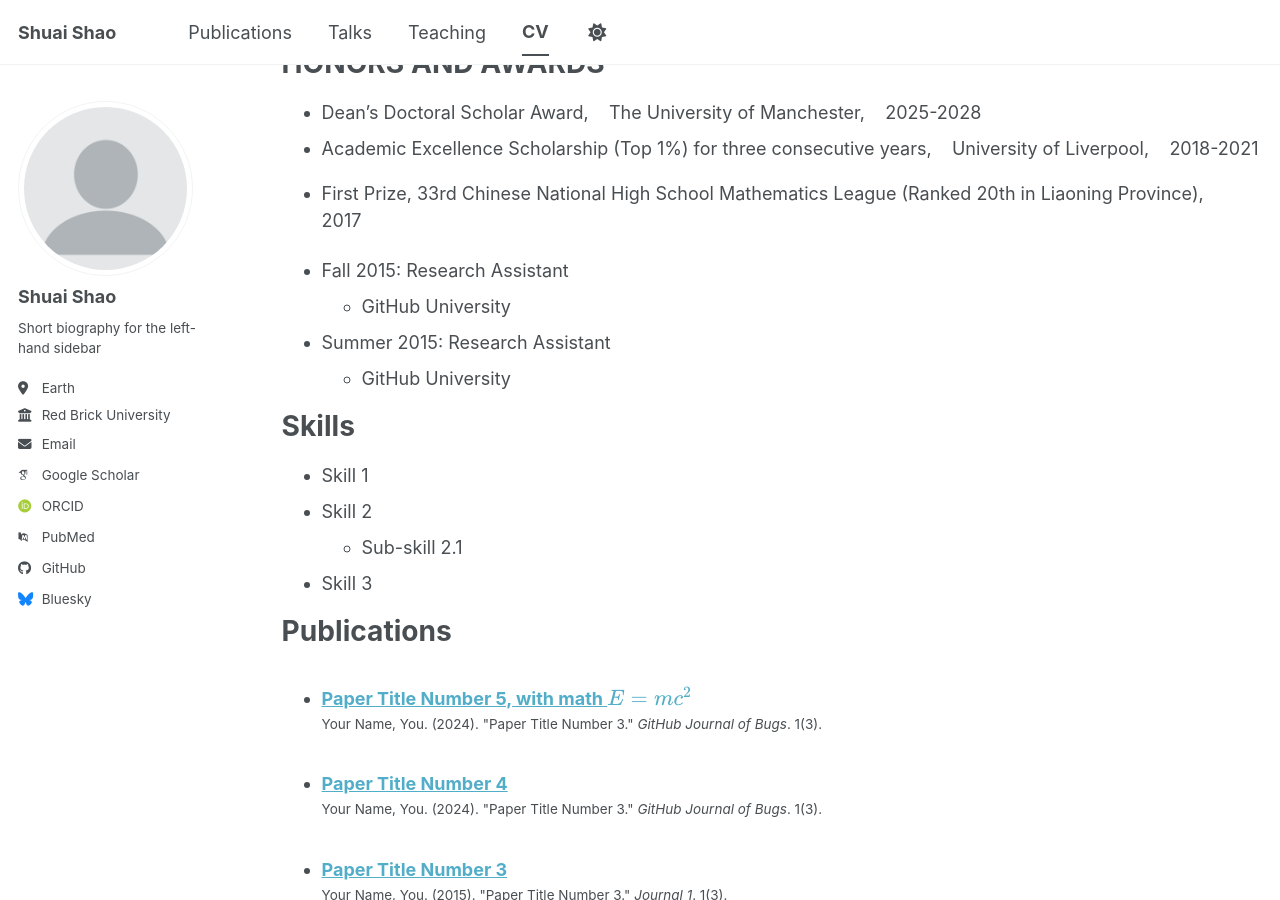
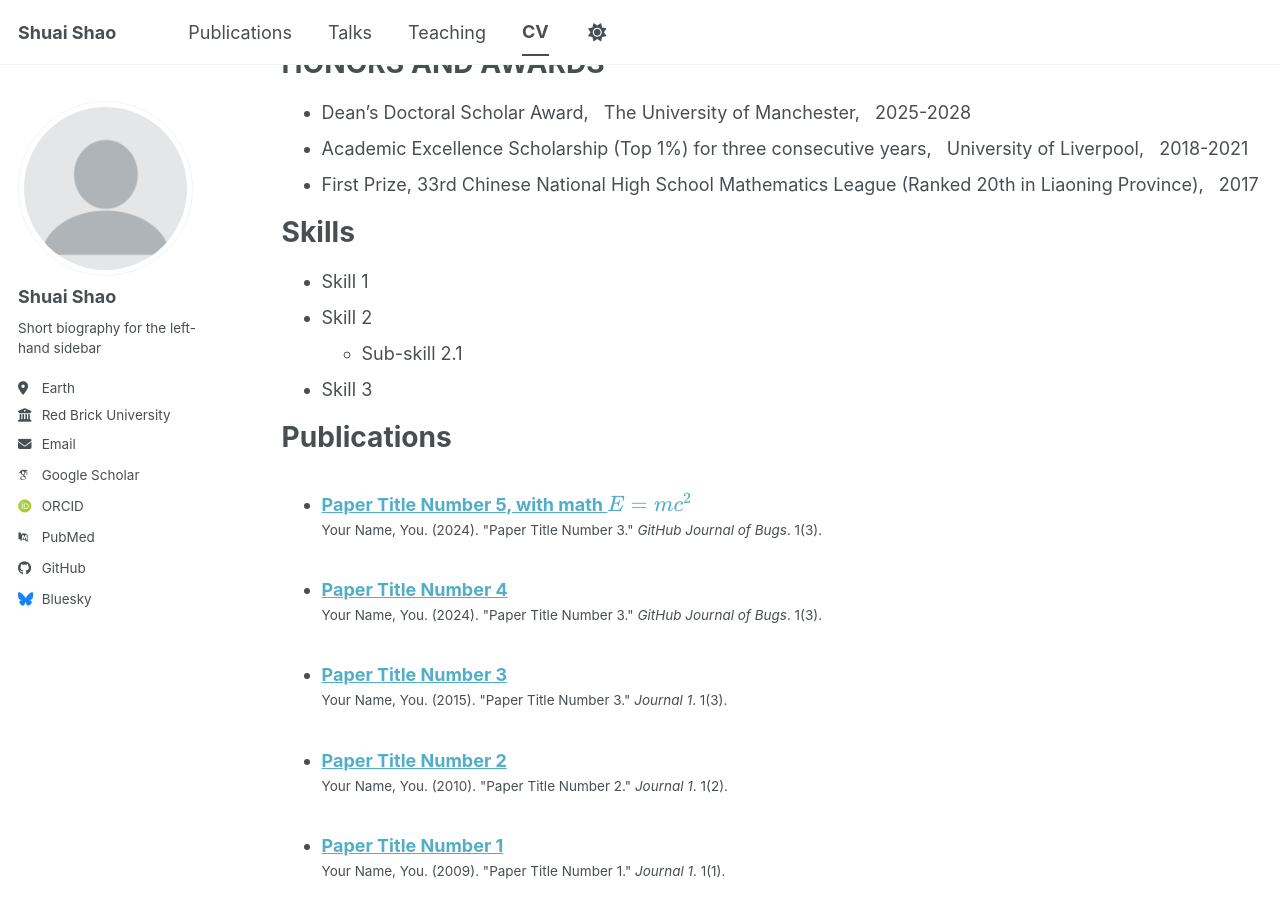
Before and after one commit to ShuaiShao-1203/ShuaiShao-1203.github.io, a Jekyll site: the page built from _pages/cv.md, in a window 1280 px wide and 900 px high, scrolled down 859 px. Built offline with Jekyll 4.4.1, drawn with Linux system fonts in a browser that asks for light colours; some web fonts are replaced; a script bundle is joined from its source files by our own code; library files that are not in the unit come from our copies.

Commit message:
Update cv.md

```diff
--- a/_pages/cv.md
+++ b/_pages/cv.md
@@ -40,17 +40,9 @@
 
 HONORS AND AWARDS
 ======
-* Dean's Doctoral Scholar Award, &nbsp;&nbsp; The University of Manchester, &nbsp;&nbsp; 2025-2028
-* Academic Excellence Scholarship (Top 1%) for three consecutive years, &nbsp;&nbsp; University of Liverpool, &nbsp;&nbsp; 2018-2021
-* First Prize, 33rd Chinese National High School Mathematics League (Ranked 20th in Liaoning Province), &nbsp;&nbsp; 2017
-
-
-* Fall 2015: Research Assistant
-  * GitHub University
-
-
-* Summer 2015: Research Assistant
-  * GitHub University
+* Dean's Doctoral Scholar Award, &nbsp; The University of Manchester, &nbsp; 2025-2028
+* Academic Excellence Scholarship (Top 1%) for three consecutive years, &nbsp; University of Liverpool, &nbsp; 2018-2021
+* First Prize, 33rd Chinese National High School Mathematics League (Ranked 20th in Liaoning Province), &nbsp; 2017
 
 
 Skills
```
